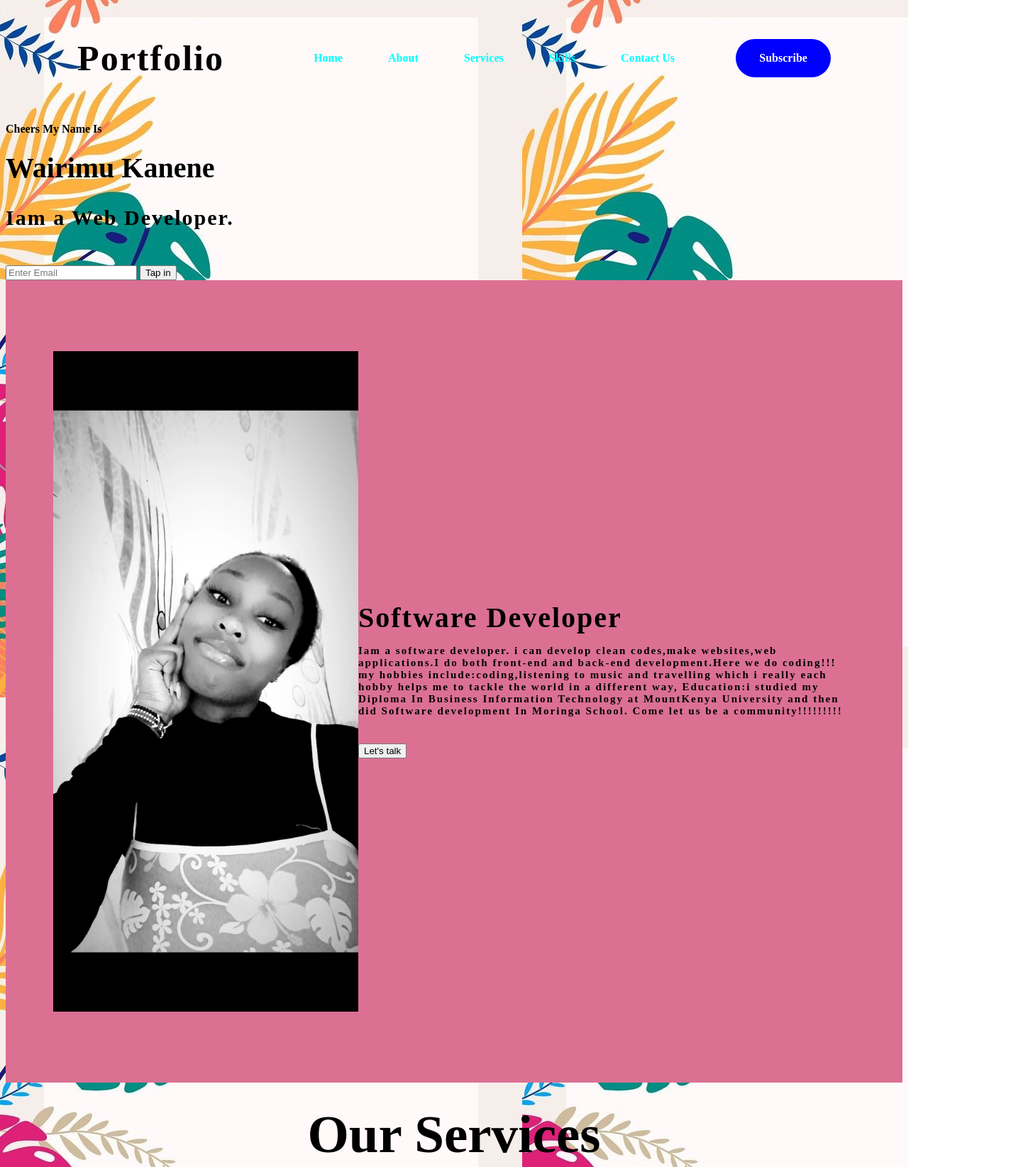
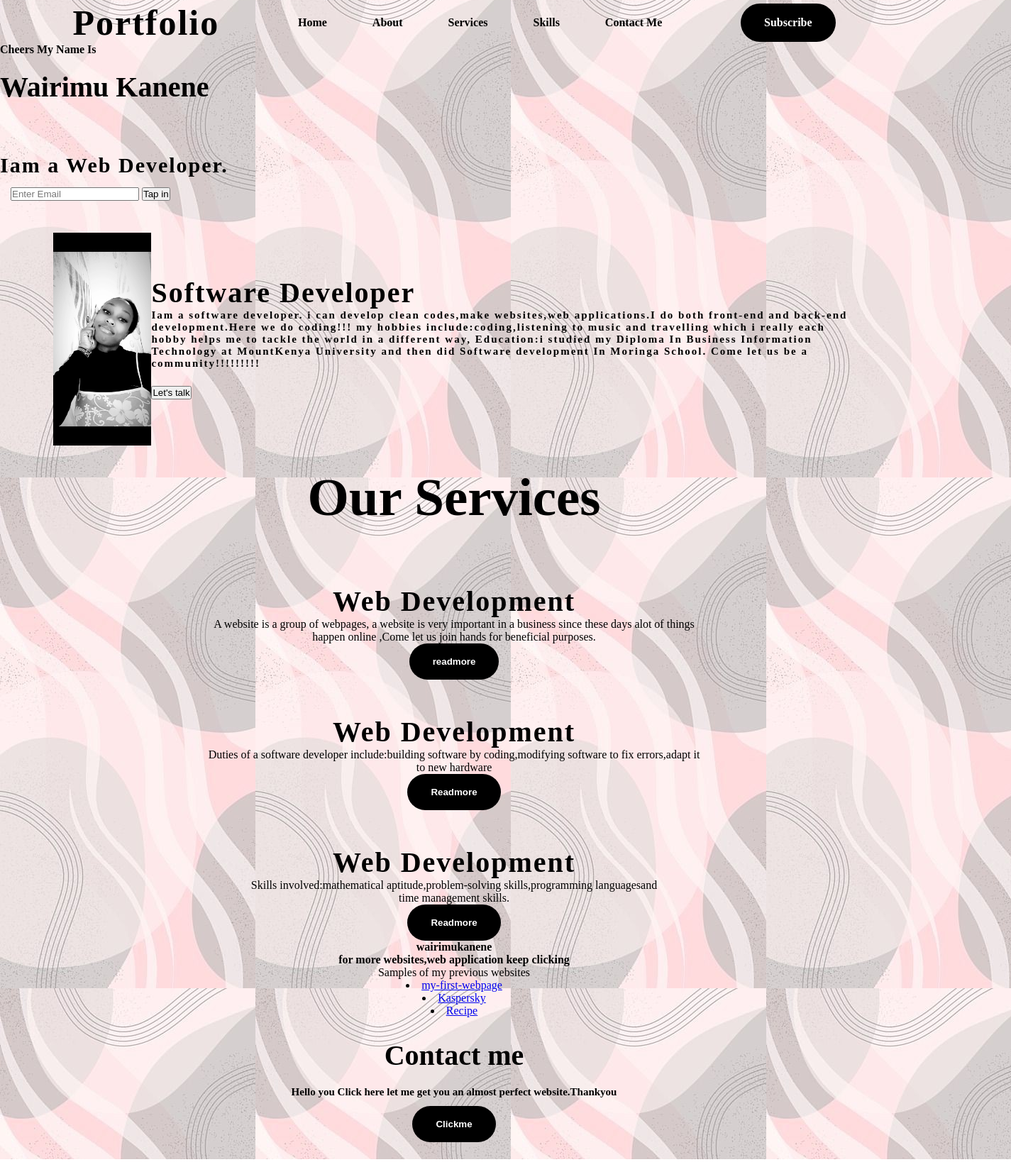
Before and after one commit to wairimukanene/portfolio, a plain HTML site: page index.html in a window 1280 px wide. Shown: the part 47-1692 px from the top of the page at 71% size, 1425 px wide, since content can reach past the window. Drawn offline with Linux system fonts and the light colour scheme.

Commit message:
commit27-modified html changes

```diff
--- a/index.html
+++ b/index.html
@@ -7,7 +7,7 @@
     <body style="background-color:white;">
         <style>
             body{
-                background-image:  url( '14.jpg');
+                background-image:  url( '23.jpg');
             }
         </style>
         <div class="hero">
@@ -15,29 +15,33 @@
                     <h2 class="logo">Portfolio</h2>
                     <ul>
                         </style>
-                    <li><a href="#">Home</a></li>
-                    <li><a href="#">About</a></li>
-                    <li><a href="#">Services</a></li>
-                    <li><a href="#">Skills</a></li>
-                    <li><a href="#">Contact Us</a></li>
+                        <li><a href="#Home">Home</a></li>
+                        <li><a href="#about">About</a></li>
+                        <li><a href="#services">Services</a></li>
+                        <li><a href="#Skills">Skills</a></li>
+                        <li><a href="#Contact-me">Contact Me</a></li>
                           </ul>
                         <a href="#" class="btn"> Subscribe</a>
                 </nav>
+        </div>
         <div class ="content">
             <h4>Cheers My Name Is</h4>
             <h1><span>Wairimu</span> Kanene</h1>
-                <h3>Iam a Web Developer.</h3>
+            <h3 class="Developer">Iam a Web Developer.</h3>
+        </div>
+
         <div class="newsletter">
-        </div>
-        <form>
+            <form class="Tap">
                 <input type="email" id="mail" placeholder="Enter Email">
                 <input type="submit" name="submit" value="Tap in">
             </form>
         </div>
-<section class="about">
+
+        </div>
+<section class>
     <div class="main">
         <img src="8.jpg" alt="wairimukanene" width="200" height="300">
-           <h5>Software <span>Developer</span>
+           <h5 id="about"> Software <span>Developer</span>
         <p style="font-size:15px">Iam a software developer. i can develop clean codes,make websites,web applications.I do both front-end and back-end development.Here we do coding!!!
         my hobbies include:coding,listening to music and travelling which i really each hobby helps me to tackle the world in a different way,
     Education:i studied my Diploma In Business Information Technology at MountKenya University and then did Software development In Moringa School.
@@ -47,49 +51,43 @@ Come let us be a community!!!!!!!!!</p>
 </section>
 <div class="Service">
     <div class="title">
-        <h2>Our Services</h2>
+        <h2 id="services">Our Services</h2>
         </div>
         <div class="box">
             <div class="card">
-                <i class="fas fa-bars"></i>
                 <h5>Web Development</h5>
                 <div class="pra">
                     <p style="text-align:center;">A website is a group of webpages, a website is very important in a business since these days alot of things happen online ,Come let us join hands for beneficial purposes.</p>
-                    <a class="button" href="#">Readmore</a>
+                   <button class="btn">readmore</button>
         </div>
         <div class="box">
             <div class="card">
-                <i class="fas fa-bars"></i>
                 <h5>Web Development</h5>
         <div class="pra">
             <p style="text-align:center;">Duties of a software developer include:building software by coding,modifying software to fix errors,adapt it to new hardware</p>
-            <a class="button" href="#">Readmore</a>
+            <button class="btn">Readmore</button>
 </div>
 <div class="box">
     <div class="card">
-        <i class="fas fa-bars"></i>
         <h5>Web Development</h5>
 <div class="pra">
     <p style="text-align:center;">Skills involved:mathematical aptitude,problem-solving skills,programming languagesand time management skills.</p>
-    <a class="button" href="#">Readmore</a>
+    <button class="btn">Readmore</button>
 </div>
-<div class="Contact-Me">
-    <p>Hello you Click here let me get you an almost perfect website.Thankyou</p>
-</div>
-<a class="button" href="#">Click Here</a>
-<footer>
+<div>
     <p><b>wairimukanene</b></p>
     <p><b>for more websites,web application keep clicking</b></p>
     <p><ul>Samples of my previous websites</ul>
         <li><a href="https://github.com/wairimukanene/my-first-webpage">my-first-webpage</a></li>
         <li><a href="https://github.com/wairimukanene/kaspersky">Kaspersky</a></li>
         <li><a href="https://github.com/wairimukanene/recipe">Recipe</a></li>
-    </footer>
-</body>
-</html>
-
-
-
+    </div>
+    <footer>
+        <div class="Contact-Me">
+<h1 id ="Contact-me">Contact me</h1>
+        <p>Hello you Click here let me get you an almost perfect website.Thankyou</p>
+    </div>
+    <button class="btn">Clickme</button>
 
 </body>
 </html>
--- a/styles.css
+++ b/styles.css
@@ -1,3 +1,8 @@
+*{
+    margin: 0;
+    padding: 0;
+}
+
 nav{
     display:flex;
     align-items:center;
@@ -5,6 +10,7 @@ nav{
     padding-top:50px;
     padding-left: 8%;
     padding-right:8%;
+    /* border: 1px solid red; */
 }
 .logo{
     color:black;
@@ -18,7 +24,7 @@ nav ul li {
     padding:15px 30px;
 }
 nav ul li a{
-    color:aqua;
+    color:black;
     text-decoration: none;
     font-weight: bold;
     text-transform: capitalize;
@@ -28,7 +34,7 @@ nav ul li a:hover{
     transition: .5s;
 }
 .btn{
-    background-color: blue;
+    background-color: black;
     color: white;
     text-decoration: none;
     border: 3px solid transparent;
@@ -59,31 +65,27 @@ h5{
         letter-spacing:2px;
         font-size:30px;
     }
-    newsletter form input:first-child{
+    .Developer{
+        /* border:1px solid red; */
+        padding-top: 50px;
+    }
+    .newsletter {
         display: inline-block;
         width:100%;
         padding:14px 130px 14px 15px;
-        border: 2px solid #f9004d;
-        outline: none;
+        /* border: 2px solid #f9004d; */
         border-radius: 30px;
+        padding-top: -20px;
     }
-.newsletter form input:last-child{
-    position: absolute;
-    display: inline-block;
-    outline: none;
-    border: none;
-    padding: 10px 30px;
-    border-radius:30px;
-    background-color: palevioletred;
-    color:rgb(45, 96, 105);
-    box-shadow: 0px 0px 5px rgb(194, 45, 45), 0px 0px 15px #858585;
-    top:6px;
-    right:6px;
-}
+    .Tap{
+        padding-top: -20px;
+        /* border:1px solid red; */
+        margin-top: -50px;
+
+    }
 .about{
     width:100%;
     padding:100px 0px;
-    background-color: palevioletred;
 }
 .about img{
     height:auto;
@@ -132,7 +134,7 @@ h5{
 }
 button:hover{
     background-color:transparent;
-    border:2px solid blue;
+    border:2px solid black;
     cursor:pointer;
 }
 body {display:flex;
@@ -161,7 +163,6 @@ min-height:100vh;}
     height:200px;
     width: 700px;
     padding:20px 35px;
-    background: lightseagreen;
     border-radius: 20px;
     margin: 15px;
     position: relative;
@@ -178,15 +179,14 @@ min-height:100vh;}
     color: black;
     font: size 10px;
 }
-.card .button{
+ .button-1{
     background-color: #f9004d;
     color: black;
-    text-decoration: none;
     border:2px solid transparent;
     font-weight: bold;
-    padding:9px 22px;
-    border-radius: 30px;
-    transition: .4s;
+    padding:6px 15px;
+    border-radius: 20px;
+    padding-top: 20px;
 }
 .card .button:hover{
     background-color: transparent;
@@ -196,7 +196,6 @@ min-height:100vh;}
 .Contact-Me{
     width:100%;
     height:100px;
-    background:lightseagreen;
     display:flex;
     align-items: center;
     flex-direction:column;
@@ -209,7 +208,6 @@ min-height:100vh;}
     margin-bottom: 25px;
 }
 .contact-me .button{
-    background-color:#f9004d;
     color:black;
     text-decoration: none;
     border: 2px solid transparent;
@@ -227,8 +225,7 @@ footer{
     position:relative;
     width:100%;
     height:200px;
-    background:lightseagreen;
-    display flex:;
+    display:flex;
     flex-direction: column;
     align-items: center;
     justify-content: center;
```
Also changed, not shown: 23.jpg (renamed from e09687425c28d220e9b848177b743883.jpg). Lines whose indentation alone changed are shown as unchanged.
